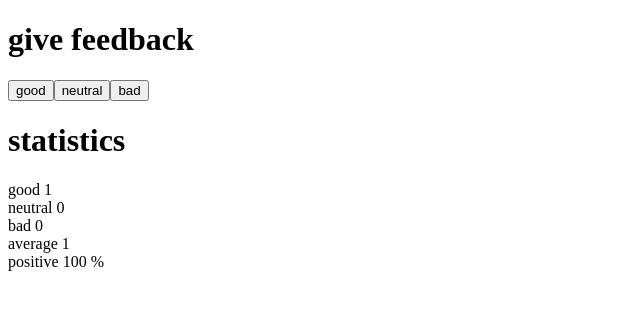
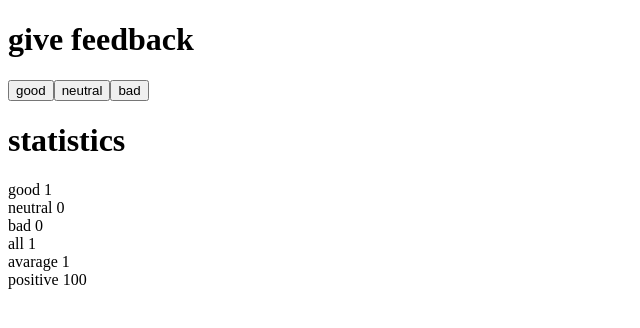
Before and after one commit to StarshipGhost/fullstackopen, a React (Vite) app in the folder part1/unicafe/: page / in a window 1280 px wide. Both pictures are taken after a click on the button "good". Shown: the top 328 px of the page, without its empty margins (0-640 px from the left). Built offline with nearby package versions, Linux system fonts and the light colour scheme.

Commit message:
Exercise 1.10

```diff
--- a/part1/unicafe/src/App.jsx
+++ b/part1/unicafe/src/App.jsx
@@ -18,46 +18,58 @@ const App = () => {
   const [neutral, setNeutral] = useState(0);
   const [bad, setBad] = useState(0);
 
-  const Statistics = () => {
-    const total = good + neutral + bad;
-    const average = (good - bad) / total;
-    const positive = (good / total) * 100;
+  const total = good + neutral + bad;
 
-    if (total === 0) {
-      return <div>No feedback given</div>;
-    }
+  const Button = () => {
+    const handleGoodClick = () => {
+      setGood(good + 1);
+    };
+
+    const handleNeutralClick = () => {
+      setNeutral(neutral + 1);
+    };
+
+    const handleBadClick = () => {
+      setBad(bad + 1);
+    };
 
     return (
       <div>
-        <div>good {good}</div>
-        <div>neutral {neutral}</div>
-        <div>bad {bad}</div>
-        <div>average {average}</div>
-        <div>positive {positive} %</div>
+        <button onClick={handleGoodClick}>good</button>
+        <button onClick={handleNeutralClick}>neutral</button>
+        <button onClick={handleBadClick}>bad</button>
       </div>
     );
   };
 
-  const handleGoodClick = () => {
-    setGood(good + 1);
+  const StatisticLine = ({ text, value }) => {
+    return (
+      <div>{text} {value}</div>
+    );
   };
 
-  const handleNeutralClick = () => {
-    setNeutral(neutral + 1);
-  };
-
-  const handleBadClick = () => {
-    setBad(bad + 1);
-  };
+  if (total === 0) {
+    return (
+      <div>
+        <Header text="give feedback" />
+        <Button />
+        <StatisticsHeader text="statistics" />
+        <div>no feedback given</div>
+      </div>
+    );
+  }
 
   return (
     <div>
       <Header text="give feedback" />
-      <Button onClick={handleGoodClick} text="good" />
-      <Button onClick={handleNeutralClick} text="neutral" />
-      <Button onClick={handleBadClick} text="bad" />
+      <Button />
       <StatisticsHeader text="statistics" />
-      <Statistics />
+      <StatisticLine text="good" value={good} />
+      <StatisticLine text="neutral" value={neutral} />
+      <StatisticLine text="bad" value={bad} />
+      <StatisticLine text="all" value={total} />
+      <StatisticLine text="avarage" value={(good - bad) / total} />
+      <StatisticLine text="positive" value={(good / total) * 100} />
     </div>
   );
 };
```
